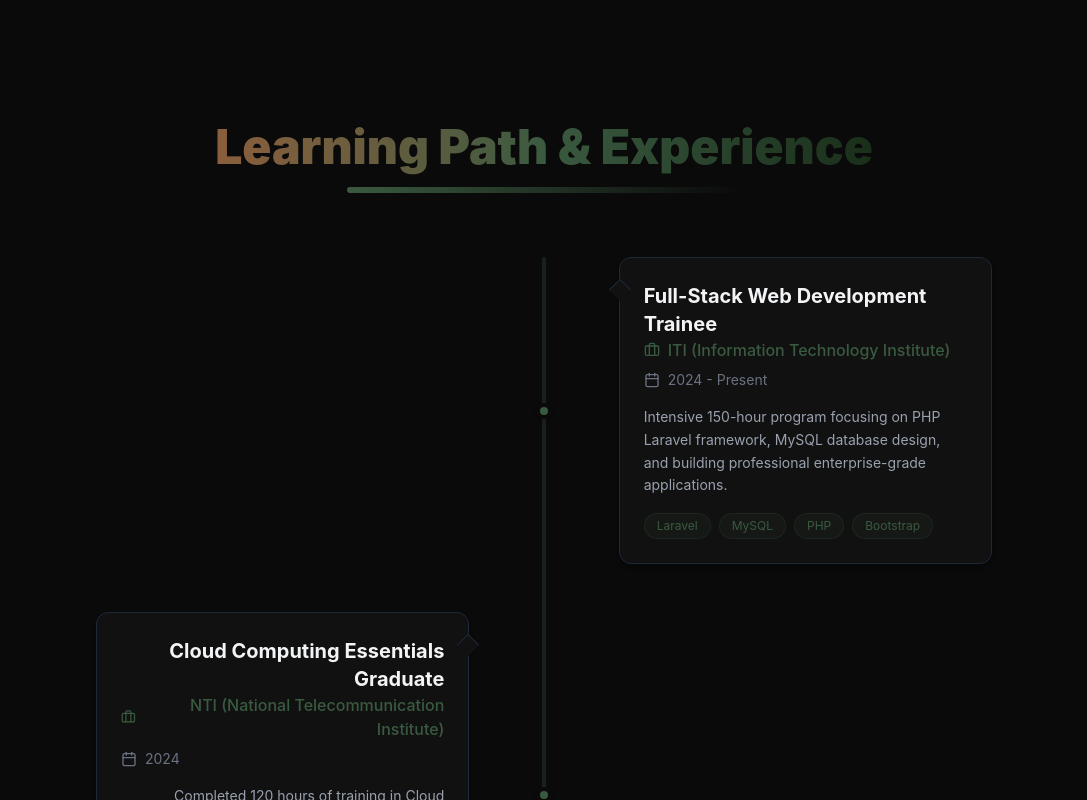
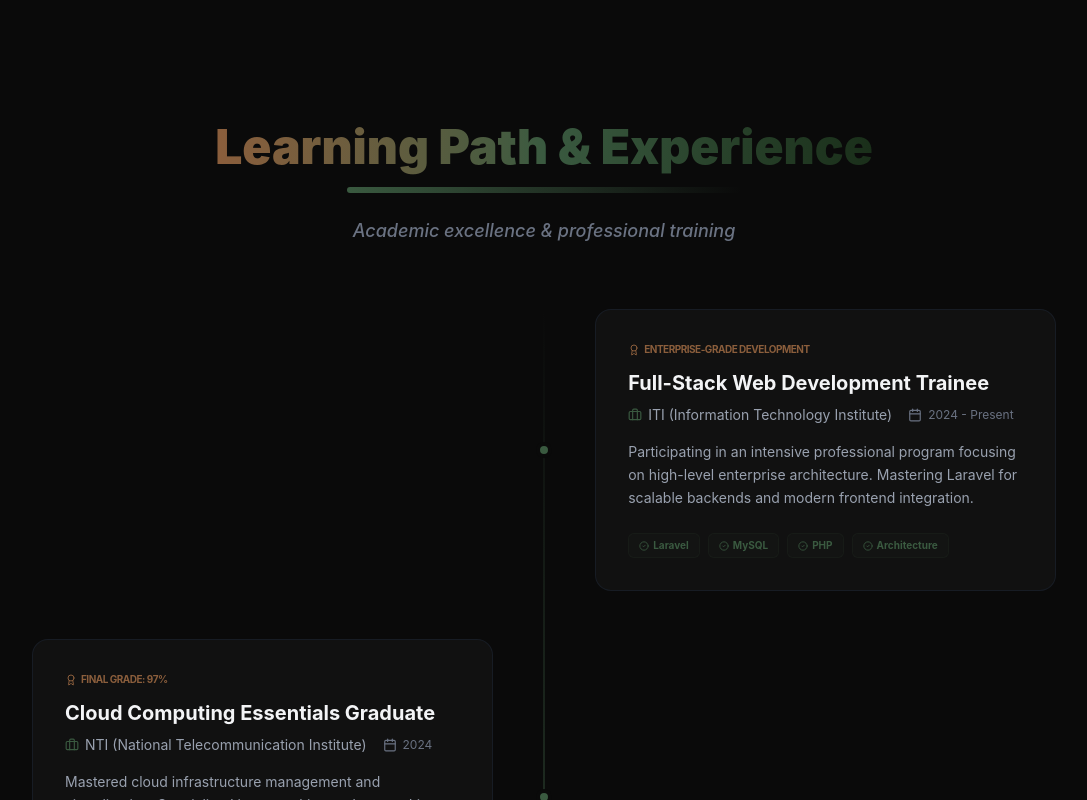
Before and after one commit to YUSEF-RAMY/My_Protfolio, a React (Vite) app: page / in a window 1280 px wide. Shown: the part 2000-2800 px from the top of the page, without its empty margins (96-1183 px from the left). Built offline with nearby package versions, Linux system fonts and the light colour scheme.

Commit message:
feat: update Experience and Projects sections with new icons, improved descriptions, and enhanced layout

```diff
--- a/src/components/sections/Experience.tsx
+++ b/src/components/sections/Experience.tsx
@@ -1,5 +1,5 @@
 import { motion } from 'framer-motion';
-import { Briefcase, Calendar } from 'lucide-react';
+import { Briefcase, Calendar, Award, CheckCircle2 } from 'lucide-react'; // ضفنا أيقونات جديدة للتميز
 import SectionHeading from '../ui/SectionHeading';
 
 const experiences = [
@@ -7,22 +7,25 @@ const experiences = [
     title: "Full-Stack Web Development Trainee",
     company: "ITI (Information Technology Institute)",
     period: "2024 - Present",
-    description: "Intensive 150-hour program focusing on PHP Laravel framework, MySQL database design, and building professional enterprise-grade applications.",
-    skills: ["Laravel", "MySQL", "PHP", "Bootstrap"]
+    description: "Participating in an intensive professional program focusing on high-level enterprise architecture. Mastering Laravel for scalable backends and modern frontend integration.",
+    skills: ["Laravel", "MySQL", "PHP", "Architecture"],
+    highlight: "Enterprise-grade Development"
   },
   {
     title: "Cloud Computing Essentials Graduate",
     company: "NTI (National Telecommunication Institute)",
     period: "2024",
-    description: "Completed 120 hours of training in Cloud Infrastructure. Achieved a final score of 97% in cloud environment management and networking.",
-    skills: ["Cloud Computing", "Networking", "Linux", "Infrastructure"]
+    description: "Mastered cloud infrastructure management and virtualization. Specialized in networking and secure Linux environment administration with top-tier performance.",
+    skills: ["Cloud Tech", "Linux Admin", "Networking", "Virtualization"],
+    highlight: "Final Grade: 97%" // إضافة التميز اللي كان في لينكد إن
   },
   {
     title: "AWS Academy Graduate",
     company: "AWS Academy",
     period: "2024",
-    description: "Focused on AWS Cloud Foundations and Architecting. Skilled in deploying scalable and secure services on Amazon Web Services.",
-    skills: ["AWS", "EC2", "S3", "Cloud Security"]
+    description: "Validated expertise in AWS Cloud services, focusing on global infrastructure, security, and cost-efficient architectural designs.",
+    skills: ["AWS", "EC2 / S3", "IAM Security", "Cloud Architecting"],
+    highlight: "Cloud Foundations Certified"
   }
 ];
 
@@ -30,53 +33,68 @@ const Experience = () => {
   return (
     <section id="experience" className="py-20 bg-[#0a0a0a] overflow-hidden">
       <div className="container mx-auto px-6">
-        <SectionHeading title="Learning Path & Experience" />
+        <SectionHeading title="Learning Path & Experience" subtitle="Academic excellence & professional training" />
 
-        <div className="relative max-w-4xl mx-auto mt-16">
-            {/* Timeline Line - تغيير اللون للزيتي الداكن */}
-            <div className="absolute left-0 md:left-1/2 transform md:-translate-x-1/2 h-full w-1 bg-[#3a5a40]/30 rounded-full" />
+        <div className="relative max-w-5xl mx-auto mt-16">
+            {/* Timeline Line */}
+            <div className="absolute left-4 md:left-1/2 transform md:-translate-x-1/2 h-full w-0.5 bg-gradient-to-b from-[#3a5a40]/0 via-[#3a5a40]/40 to-[#3a5a40]/0" />
 
-             {experiences.map((exp, index) => (
-                <div key={index} className={`relative mb-12 flex flex-col md:flex-row items-center justify-between w-full`}>
-                    <div className="hidden md:block w-5/12" />
+             {experiences.map((exp, index) => {
+                const isEven = index % 2 === 0;
+                return (
+                  <div key={index} className="relative mb-12 flex justify-between items-center w-full">
+                      {/* Empty Space for Desktop */}
+                      <div className={`hidden md:block w-[45%] ${isEven ? 'md:order-1' : 'md:order-2'}`} />
 
-                    {/* Dot - تغيير اللون للزيتي */}
-                    <div className="absolute left-0 md:left-1/2 transform -translate-x-1/2 w-4 h-4 bg-[#3a5a40] rounded-full z-10 border-4 border-[#0a0a0a] shadow-sm" />
+                      {/* Central Dot with Pulse Effect */}
+                      <div className="absolute left-4 md:left-1/2 transform -translate-x-1/2 w-4 h-4 bg-[#3a5a40] rounded-full z-10 border-4 border-[#0a0a0a]">
+                        <div className="absolute inset-0 rounded-full bg-[#3a5a40] animate-ping opacity-20" />
+                      </div>
 
+                      {/* Content Card */}
                       <motion.div
-                         initial={{ opacity: 0, x: index % 2 === 0 ? 50 : -50 }}
+                           initial={{ opacity: 0, x: isEven ? 50 : -50 }}
                            whileInView={{ opacity: 1, x: 0 }}
                            viewport={{ once: true }}
-                         transition={{ duration: 0.5, delay: index * 0.2 }}
-                         className={`w-full md:w-5/12 pl-8 md:pl-0 ${index % 2 === 0 ? 'md:order-1' : 'md:order-first md:text-right'}`}
+                           transition={{ duration: 0.5 }}
+                           className={`w-[90%] md:w-[45%] ml-auto md:ml-0 ${isEven ? 'md:order-2' : 'md:order-1'}`}
                       >
-                         <div className={`bg-[#111] p-6 rounded-xl shadow-md hover:shadow-[#3a5a40]/10 transition-shadow border border-gray-800 relative group`}>
-                            {/* Arrow */}
-                            <div className={`hidden md:block absolute top-6 w-4 h-4 bg-[#111] border-t border-l border-gray-800 transform rotate-45 ${index % 2 === 0 ? '-left-2' : '-right-2'}`} />
+                           <div className="bg-[#111] p-6 md:p-8 rounded-2xl border border-gray-800/50 hover:border-[#3a5a40]/50 transition-all duration-300 group relative text-left" dir="ltr">
 
-                             <h3 className="text-xl font-bold text-gray-100 group-hover:text-[#8b5e3c] transition-colors">
+                               {/* Achievement Tag - لمسة لينكد إن */}
+                               <div className="flex items-center gap-1 text-[10px] font-bold text-[#8b5e3c] uppercase tracking-tighter mb-3">
+                                  <Award size={12} /> {exp.highlight}
+                               </div>
+
+                               <h3 className="text-xl font-bold text-gray-100 group-hover:text-[#3a5a40] transition-colors">
                                   {exp.title}
                                </h3>
-                             <div className="flex items-center gap-2 text-[#3a5a40] font-medium mb-2 text-sm md:text-base md:justify-start">
-                                <Briefcase size={16} /> {exp.company}
+
+                               <div className="flex flex-wrap items-center gap-4 mt-2 mb-4">
+                                 <div className="flex items-center gap-1.5 text-gray-400 text-sm">
+                                    <Briefcase size={14} className="text-[#3a5a40]" /> {exp.company}
                                  </div>
-                             <div className="flex items-center gap-2 text-gray-500 text-sm mb-4 md:justify-start">
-                                <Calendar size={16} /> {exp.period}
+                                 <div className="flex items-center gap-1.5 text-gray-500 text-xs">
+                                    <Calendar size={14} /> {exp.period}
                                  </div>
-                             <p className="text-gray-400 mb-4 text-sm leading-relaxed">
+                               </div>
+
+                               <p className="text-gray-400 text-sm leading-relaxed mb-6">
                                   {exp.description}
                                </p>
-                             <div className={`flex flex-wrap gap-2 ${index % 2 !== 0 ? 'md:justify-end' : 'justify-start'}`}>
+
+                               <div className="flex flex-wrap gap-2">
                                   {exp.skills.map((skill) => (
-                                    <span key={skill} className="px-3 py-1 bg-[#3a5a40]/10 text-[#3a5a40] text-xs rounded-full border border-[#3a5a40]/20">
-                                        {skill}
+                                      <span key={skill} className="flex items-center gap-1 px-2.5 py-1 bg-[#3a5a40]/5 text-[#3a5a40] text-[10px] font-bold rounded-md border border-[#3a5a40]/10">
+                                          <CheckCircle2 size={10} /> {skill}
                                       </span>
                                   ))}
                                </div>
                            </div>
                       </motion.div>
                   </div>
-            ))}
+                );
+             })}
         </div>
       </div>
     </section>
--- a/src/components/sections/Projects.tsx
+++ b/src/components/sections/Projects.tsx
@@ -1,11 +1,11 @@
 import { useState } from 'react';
 import { motion, AnimatePresence } from 'framer-motion';
-import { ExternalLink, Github, Eye } from 'lucide-react';
+import { Github, Eye, Lock, Mail } from 'lucide-react';
 import SectionHeading from '../ui/SectionHeading';
 import Modal from '../ui/Modal';
 
-// تعريف الـ Type لضمان عدم وجود أخطاء في الـ State
-interface Project {
+// 1. التعريفات (Interfaces)
+interface ProjectData {
   id: number;
   title: string;
   category: string;
@@ -13,39 +13,48 @@ interface Project {
   description: string;
   technologies: string[];
   github: string;
-  demo: string;
+  demo?: string;
+  isPrivate?: boolean;
 }
 
-const projects: Project[] = [
+// 2. مصفوفة البيانات (تم تغيير الاسم لـ allProjects لحل التعارض)
+const allProjects: ProjectData[] = [
   {
     id: 1,
-    title: "Sports Academy Management (Swimming)",
+    title: "Sports Academy SaaS (Swimming)",
     category: "Full-Stack",
     image: "https://images.unsplash.com/photo-1519389950473-47ba0277781c?q=80&w=2070&auto=format&fit=crop",
-    description: "An ongoing institutional project to digitize sports academies. It features a scalable backend to manage trainee progress, attendance, and complex training schedules for swimming modules.",
-    technologies: ["PHP", "Laravel", "MySQL", "React", "Bootstrap"],
-    github: "https://github.com/YUSEF-RAMY",
-    demo: "" // سيبتها فاضية لو مفيش ديمو حالياً
+    description: "A professional institutional system for managing sports academies. Includes trainee tracking, attendance, and training schedules. This is a private SaaS product available for subscription.",
+    technologies: ["PHP", "Laravel", "MySQL", "Livewire", "Tailwind"],
+    github: "#contact",
+    isPrivate: true
   },
   {
     id: 2,
+    title: "ITI Booking Book System",
+    category: "Full-Stack",
+    image: "https://images.unsplash.com/photo-1544644181-1484b3fdfc62?q=80&w=2070&auto=format&fit=crop",
+    description: "A specialized booking system developed during the ITI program. It manages resource reservations, user schedules, and booking confirmations.",
+    technologies: ["PHP", "Laravel", "MySQL", "Bootstrap"],
+    github: "https://github.com/YUSEF-RAMY/Booking-Book"
+  },
+  {
+    id: 3,
     title: "AI Eye-Recognition System",
     category: "AI & Backend",
     image: "https://images.unsplash.com/photo-1550751827-4bd374c3f58b?q=80&w=2070&auto=format&fit=crop",
-    description: "Lead Back-End developer for an eye-recognition security system. Architected a robust RESTful API that handles high-concurrency requests and integrates seamlessly with AI models.",
+    description: "Lead Back-End developer for an eye-recognition security system. Architected a robust RESTful API that handles high-concurrency requests.",
     technologies: ["Laravel", "Python", "API Security", "Database Architecting"],
-    github: "https://github.com",
-    demo: ""
+    github: "https://github.com/YUSEF-RAMY/Eye-Recognition"
   },
   {
-    id: 3,
+    id: 4,
     title: "Modern E-Commerce Platform",
     category: "Full-Stack",
     image: "https://images.unsplash.com/photo-1472851294608-062f824d29cc?q=80&w=2070&auto=format&fit=crop",
     description: "A fully functional e-commerce solution with dynamic product management, secure checkout, and a cloud-integrated storage system.",
-    technologies: ["React", "Laravel", "MySQL", "AWS S3"],
-    github: "https://github.com",
-    demo: "https://example.com"
+    technologies: ["PHP", "Laravel", "MySQL"],
+    github: "https://github.com/YUSEF-RAMY/Fruit-Shop"
   }
 ];
 
@@ -53,16 +62,16 @@ const categories = ["All", "Full-Stack", "AI & Backend"];
 
 const Projects = () => {
   const [filter, setFilter] = useState("All");
-  const [selectedProject, setSelectedProject] = useState<Project | null>(null);
+  const [selectedProject, setSelectedProject] = useState<ProjectData | null>(null);
 
   const filteredProjects = filter === "All"
-    ? projects
-    : projects.filter(p => p.category === filter);
+    ? allProjects
+    : allProjects.filter(p => p.category === filter);
 
   return (
     <section id="projects" className="py-20 bg-[#0a0a0a] transition-colors duration-300">
       <div className="container mx-auto px-6">
-        <SectionHeading title="Featured Projects" subtitle="Real-world solutions & institutional work" />
+        <SectionHeading title="Featured Projects" subtitle="Professional works & academic achievements" />
 
         {/* Filters */}
         <div className="flex justify-center flex-wrap gap-4 mb-12 mt-8">
@@ -82,10 +91,7 @@ const Projects = () => {
         </div>
 
         {/* Grid */}
-        <motion.div
-            layout
-            className="grid grid-cols-1 md:grid-cols-2 lg:grid-cols-3 gap-8"
-        >
+        <motion.div layout className="grid grid-cols-1 md:grid-cols-2 lg:grid-cols-3 gap-8">
           <AnimatePresence mode='popLayout'>
             {filteredProjects.map((project) => (
               <motion.div
@@ -95,43 +101,40 @@ const Projects = () => {
                 animate={{ opacity: 1, scale: 1 }}
                 exit={{ opacity: 0, scale: 0.9 }}
                 transition={{ duration: 0.3 }}
-                className="group relative bg-[#111] rounded-2xl overflow-hidden shadow-lg border border-gray-800 hover:border-[#3a5a40]/50 transition-all flex flex-col h-full"
+                className="group relative bg-[#111] rounded-2xl overflow-hidden shadow-lg border border-gray-800 hover:border-[#3a5a40]/50 transition-all flex flex-col h-full text-left"
+                dir="ltr"
               >
-                {/* Image Container */}
+                {/* Image */}
                 <div className="relative h-56 w-full overflow-hidden shrink-0">
-                    <img
-                        src={project.image}
-                        alt={project.title}
-                        loading="lazy"
-                        className="w-full h-full object-cover transform group-hover:scale-110 transition-transform duration-700 opacity-80 group-hover:opacity-100"
-                    />
-                    <div className="absolute inset-0 bg-gradient-to-t from-[#0a0a0a] via-transparent to-transparent opacity-60" />
-                    <div className="absolute inset-0 bg-[#5c4033]/40 opacity-0 group-hover:opacity-100 transition-opacity duration-300 flex items-center justify-center gap-4">
-                        <button
-                            onClick={() => setSelectedProject(project)}
-                            className="p-3 bg-white/10 backdrop-blur-md rounded-full text-white hover:bg-[#3a5a40] transition-colors"
-                            title="Quick View"
-                        >
+                    <img src={project.image} alt={project.title} className="w-full h-full object-cover transform group-hover:scale-110 transition-transform duration-700 opacity-80 group-hover:opacity-100" />
+                    <div className="absolute inset-0 bg-[#000]/60 opacity-0 group-hover:opacity-100 transition-opacity duration-300 flex items-center justify-center gap-4">
+                        <button onClick={() => setSelectedProject(project)} className="p-3 bg-white/10 backdrop-blur-md rounded-full text-white hover:bg-[#3a5a40] transition-colors">
                             <Eye size={24} />
                         </button>
-                         <a href={project.github} target="_blank" rel="noopener noreferrer" className="p-3 bg-white/10 backdrop-blur-md rounded-full text-white hover:bg-[#3a5a40] transition-colors" title="Github Repo">
-                            <Github size={24} />
-                        </a>
+                        {project.isPrivate ? (
+                           <a href="#contact" className="p-3 bg-white/10 backdrop-blur-md rounded-full text-white hover:bg-[#8b5e3c] transition-colors" title="Private Project - Contact for Demo">
+                              <Lock size={24} />
+                           </a>
+                        ) : (
+                           <a href={project.github} target="_blank" rel="noopener noreferrer" className="p-3 bg-white/10 backdrop-blur-md rounded-full text-white hover:bg-[#3a5a40] transition-colors">
+                              <Github size={24} />
+                           </a>
+                        )}
                     </div>
                 </div>
 
                 {/* Content */}
-                <div className="p-6 flex flex-col flex-grow">
-                    <span className="w-fit text-[#3a5a40] text-[10px] font-bold px-3 py-1 bg-[#3a5a40]/10 rounded-full border border-[#3a5a40]/20 uppercase tracking-widest">
+                <div className="p-6 flex flex-col grow items-start">
+                    <span className="text-[#3a5a40] text-[10px] font-bold px-3 py-1 bg-[#3a5a40]/10 rounded-full border border-[#3a5a40]/20 uppercase tracking-widest mb-4">
                         {project.category}
                     </span>
-                    <h3 className="text-xl font-bold mt-4 mb-2 text-gray-100 group-hover:text-[#8b5e3c] transition-colors">
+                    <h3 className="text-xl font-bold mb-2 text-gray-100 group-hover:text-[#8b5e3c] transition-colors text-left w-full">
                         {project.title}
                     </h3>
-                    <p className="text-gray-400 text-sm line-clamp-3 mb-4 leading-relaxed flex-grow">
+                    <p className="text-gray-400 text-sm line-clamp-3 mb-4 leading-relaxed text-left w-full">
                         {project.description}
                     </p>
-                    <div className="flex flex-wrap gap-2 mt-auto">
+                    <div className="flex flex-wrap gap-2 mt-auto justify-start w-full">
                         {project.technologies.map(tech => (
                              <span key={tech} className="text-[10px] font-bold text-gray-500 bg-black/50 border border-gray-800 px-2 py-1 rounded-md uppercase tracking-tighter">
                                 {tech}
@@ -147,33 +150,34 @@ const Projects = () => {
         {/* Modal */}
         <Modal isOpen={!!selectedProject} onClose={() => setSelectedProject(null)}>
             {selectedProject && (
-                <div className="bg-[#0f0f0f] rounded-3xl overflow-y-auto max-h-[90vh] border border-gray-800 scrollbar-hide">
+                <div className="bg-[#0f0f0f] rounded-3xl overflow-y-auto max-h-[90vh] border border-gray-800 text-left" dir="ltr">
                      <div className="h-48 md:h-80 overflow-hidden relative">
                         <img src={selectedProject.image} alt={selectedProject.title} className="w-full h-full object-cover"/>
                         <div className="absolute inset-0 bg-gradient-to-b from-transparent to-[#0f0f0f]" />
                     </div>
-                    <div className="p-6 md:p-8">
-                        <div className="flex flex-col md:flex-row justify-between items-start md:items-center gap-4 mb-6">
-                             <div>
+                    <div className="p-6 md:p-8 flex flex-col items-start">
+                        <div className="flex flex-col md:flex-row justify-between items-start md:items-center gap-4 mb-6 w-full">
+                             <div className="text-left">
                                 <h2 className="text-2xl md:text-3xl font-bold mb-2 text-white">{selectedProject.title}</h2>
                                 <span className="text-[#3a5a40] font-bold tracking-widest uppercase text-sm">{selectedProject.category}</span>
                              </div>
-                             <div className="flex gap-3 w-full md:w-auto">
-                                 <a href={selectedProject.github} target="_blank" rel="noopener noreferrer" className="flex-1 md:flex-none flex items-center justify-center gap-2 px-6 py-2 bg-[#111] text-gray-300 border border-gray-800 rounded-full hover:border-[#5c4033] transition-all text-sm">
-                                    <Github size={18} /> Code
-                                </a>
-                                {selectedProject.demo && (
-                                     <a href={selectedProject.demo} target="_blank" rel="noopener noreferrer" className="flex-1 md:flex-none flex items-center justify-center gap-2 px-6 py-2 bg-[#3a5a40] text-white rounded-full hover:bg-[#2d4330] shadow-lg shadow-[#3a5a40]/20 transition-all text-sm">
-                                        <ExternalLink size={18} /> Live
+                             <div className="flex gap-3">
+                                {selectedProject.isPrivate ? (
+                                    <a href="#contact" onClick={() => setSelectedProject(null)} className="flex items-center gap-2 px-6 py-2 bg-[#3a5a40] text-white rounded-full hover:bg-[#2d4330] shadow-lg shadow-[#3a5a40]/20 transition-all text-sm font-bold">
+                                        <Mail size={18} /> Request Demo
+                                    </a>
+                                ) : (
+                                    <a href={selectedProject.github} target="_blank" rel="noopener noreferrer" className="flex items-center gap-2 px-6 py-2 bg-[#111] text-gray-300 border border-gray-800 rounded-full hover:border-[#5c4033] transition-all text-sm">
+                                        <Github size={18} /> View Code
                                     </a>
                                 )}
                              </div>
                         </div>
-                        <p className="text-gray-400 text-base md:text-lg mb-8 leading-relaxed">
+                        <p className="text-gray-400 text-base md:text-lg mb-8 leading-relaxed text-left">
                             {selectedProject.description}
                         </p>
                         <h4 className="text-sm font-bold mb-4 text-[#8b5e3c] uppercase tracking-widest">Technologies Stack</h4>
-                        <div className="flex flex-wrap gap-2">
+                        <div className="flex flex-wrap gap-2 justify-start">
                              {selectedProject.technologies.map(tech => (
                                 <span key={tech} className="px-4 py-1 bg-[#3a5a40]/5 border border-[#3a5a40]/20 text-[#3a5a40] rounded-full text-xs font-bold">
                                     {tech}
--- a/src/components/sections/Skills.tsx
+++ b/src/components/sections/Skills.tsx
@@ -5,7 +5,7 @@ const skills = [
   { name: "PHP & Laravel", level: 95 },
   { name: "Cloud Computing (AWS / Huawei)", level: 90 },
   { name: "MySQL & Database Design", level: 90 },
-  { name: "React.js & Tailwind CSS & Livewire", level: 85 },
+  { name: " Livewire & Tailwind CSS", level: 85 },
   { name: "RESTful API Development", level: 95 },
   { name: "Linux & DevOps Basics", level: 80 },
 ];
```
Lines whose indentation alone changed are shown as unchanged.
